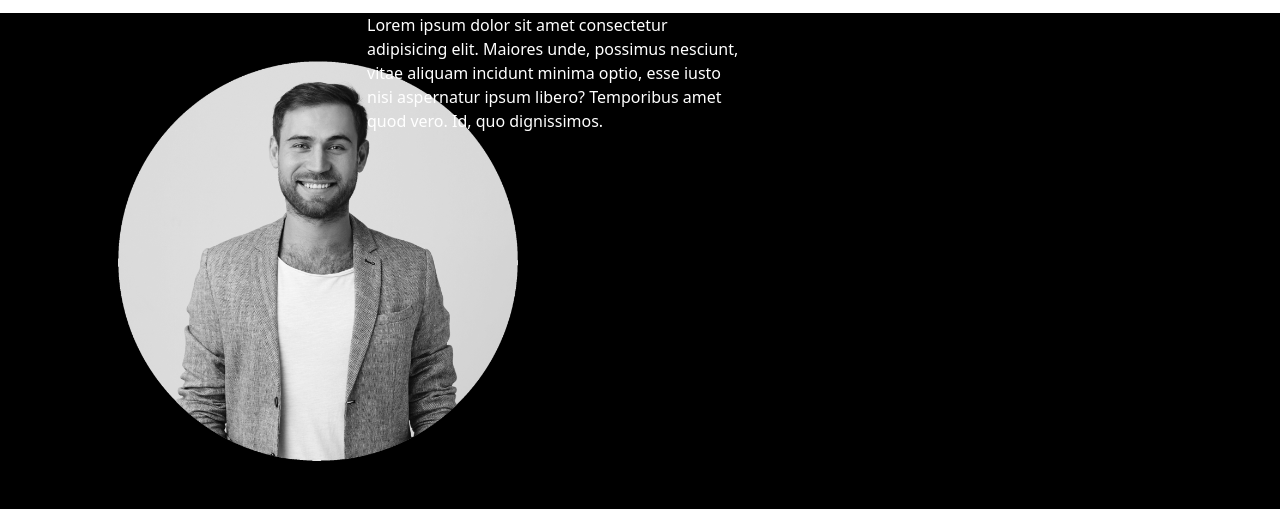
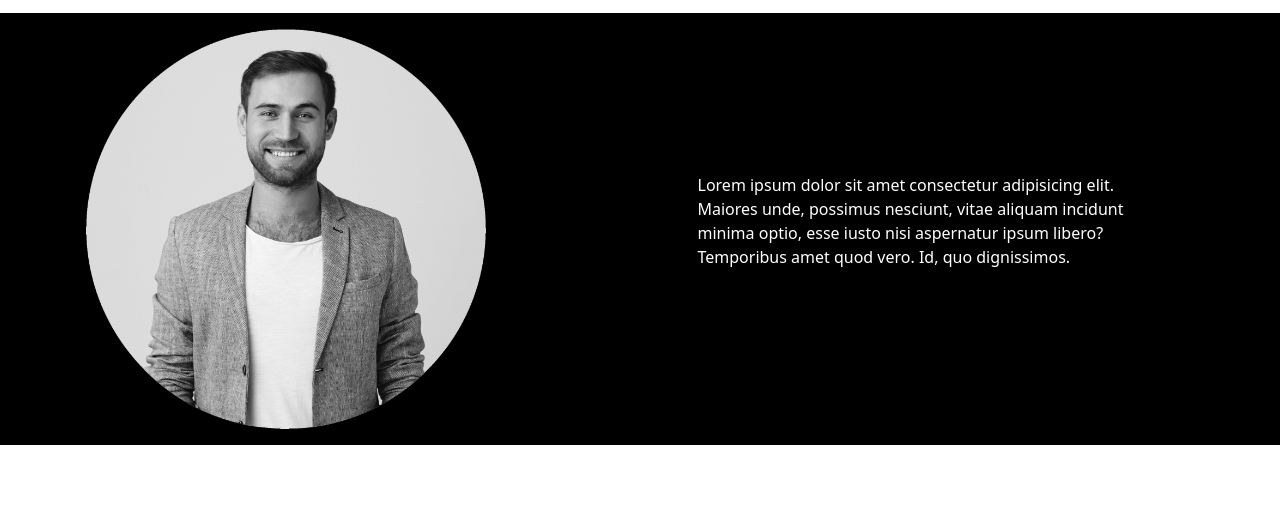
Before and after one commit to GiselCostarelli/bootstrap-we-curso-de-manejo, a plain HTML site: page la-empresa.html in a window 1280 px wide. Shown: the part 559-1068 px from the top of the page. After the commit the page ends 1004 px from the top, so only its background shows below. Drawn offline with Linux system fonts and the light colour scheme.

Commit message:
correccion empresa

```diff
--- a/la-empresa.html
+++ b/la-empresa.html
@@ -59,11 +59,11 @@
 <section class="container-fluid bg-black mt-3 ">
   <div class="container d-flex justify-content-center d-flex align-items-center">
   <div class="row">
-    <div class="col-md-3 p-5 ">
+    <div class="col 4-md-3 p-3">
       <img src="./imagenes/capacitador.png " class="imagentutor">
     </digiv>
   </div>
-  <div class="col-md-5 text-white">
+  <div class="col-md-6 text-white d-flex justify-content-center d-flex align-items-center">
     <div class="col-md-10">
       <p>Lorem ipsum dolor sit amet consectetur adipisicing elit. Maiores unde, possimus nesciunt, vitae aliquam incidunt minima optio, esse iusto nisi aspernatur ipsum libero? Temporibus amet quod vero. Id, quo dignissimos.</p>
     </div>
```
